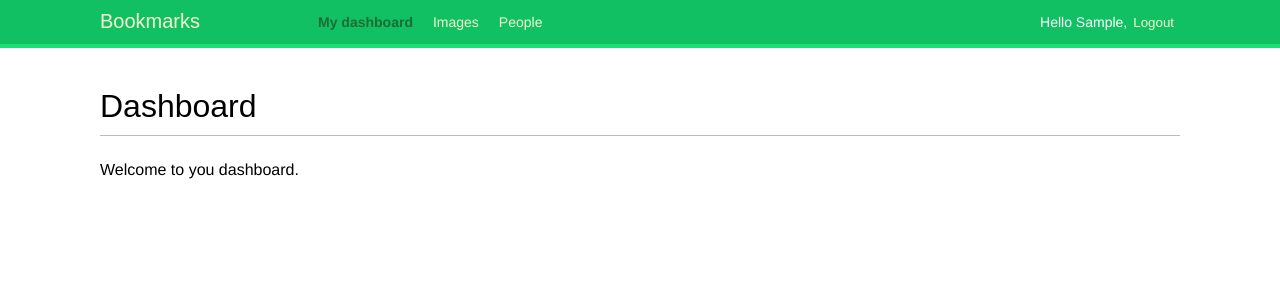
After one commit to Sinaf19/Django, a Django app: page /account/ in a window 1280 px wide. The commit adds this page. Shown: the top 300 px of the page. Run offline with Django 5.2, Linux system fonts and the light colour scheme; the visitor is signed in with stand-in values (Sample User, id 1); some web fonts are replaced.

Commit message:
feat: add login, logout views and logic

```diff
--- /dev/null
+++ b/bookmarks/account/templates/account/dashboard.html
@@ -0,0 +1,6 @@
+{% extends "base.html" %}
+{% block title %}Dashboard{% endblock %}
+{% block content %}
+    <h1>Dashboard</h1>
+    <p>Welcome to you dashboard.</p>
+{% endblock %}
--- a/bookmarks/account/templates/base.html
+++ b/bookmarks/account/templates/base.html
@@ -8,6 +8,30 @@
 <body>
 <div id="header">
     <span class="logo">Bookmarks</span>
+    {% if request.user.is_authenticated %}
+        <ul class="menu">
+            <li {% if section == "dashboard" %}class="selected"{% endif %}>
+                <a href="{% url "dashboard" %}">My dashboard</a>
+            </li>
+            <li {% if section == "images" %}class="selected"{% endif %}>
+                <a href="#">Images</a>
+            </li>
+            <li {% if section == "people" %}class="selected"{% endif %}>
+                <a href="#">People</a>
+            </li>
+        </ul>
+    {% endif %}
+    <span class="user">
+      {% if request.user.is_authenticated %}
+          Hello {{ request.user.first_name|default:request.user.username }},
+          <form action="{% url "logout" %}" method="post">
+          <button type="submit">Logout</button>
+          {% csrf_token %}
+        </form>
+      {% else %}
+          <a href="{% url "login" %}">Log-in</a>
+      {% endif %}
+    </span>
 </div>
 <div id="content">
     {% block content %}
--- a/bookmarks/account/urls.py
+++ b/bookmarks/account/urls.py
@@ -1,7 +1,13 @@
 from django.urls import path
+from django.contrib.auth import views as auth_views
 from . import views
 
 
 urlpatterns = [
-    path("login/", views.user_login, name="login"),
+    # login housemade url
+    # path("login/", views.user_login, name="login"),
+    # login/logout urls
+    path("login/", auth_views.LoginView.as_view(), name="login"),
+    path("logout/", auth_views.LogoutView.as_view(), name="logout"),
+    path("", views.dashboard, name="dashboard"),
 ]
--- a/bookmarks/account/views.py
+++ b/bookmarks/account/views.py
@@ -1,8 +1,20 @@
+from django.contrib.auth.decorators import login_required
 from django.http import HttpResponse
 from django.shortcuts import render
 from django.contrib.auth import authenticate, login
 
 from account.forms import LoginForm
+
+
+@login_required
+def dashboard(request):
+    return render(
+        request,
+        "account/dashboard.html",
+        {
+            "section": "dashboard",
+        },
+    )
 
 
 def user_login(request):
--- a/bookmarks/bookmarks/settings.py
+++ b/bookmarks/bookmarks/settings.py
@@ -122,3 +122,9 @@ STATIC_URL = "static/"
 # https://docs.djangoproject.com/en/5.1/ref/settings/#default-auto-field
 
 DEFAULT_AUTO_FIELD = "django.db.models.BigAutoField"
+
+# Login/logout default urls
+
+LOGIN_REDIRECT_URL = "dashboard"
+LOGIN_URL = "login"
+LOGOUT_URL = "logout"
```
Also changed, not shown: bookmarks/account/templates/registration/logged_out.html (added, +9 -0 lines), bookmarks/account/templates/registration/login.html (added, +21 -0 lines). Lines whose indentation alone changed are shown as unchanged.
